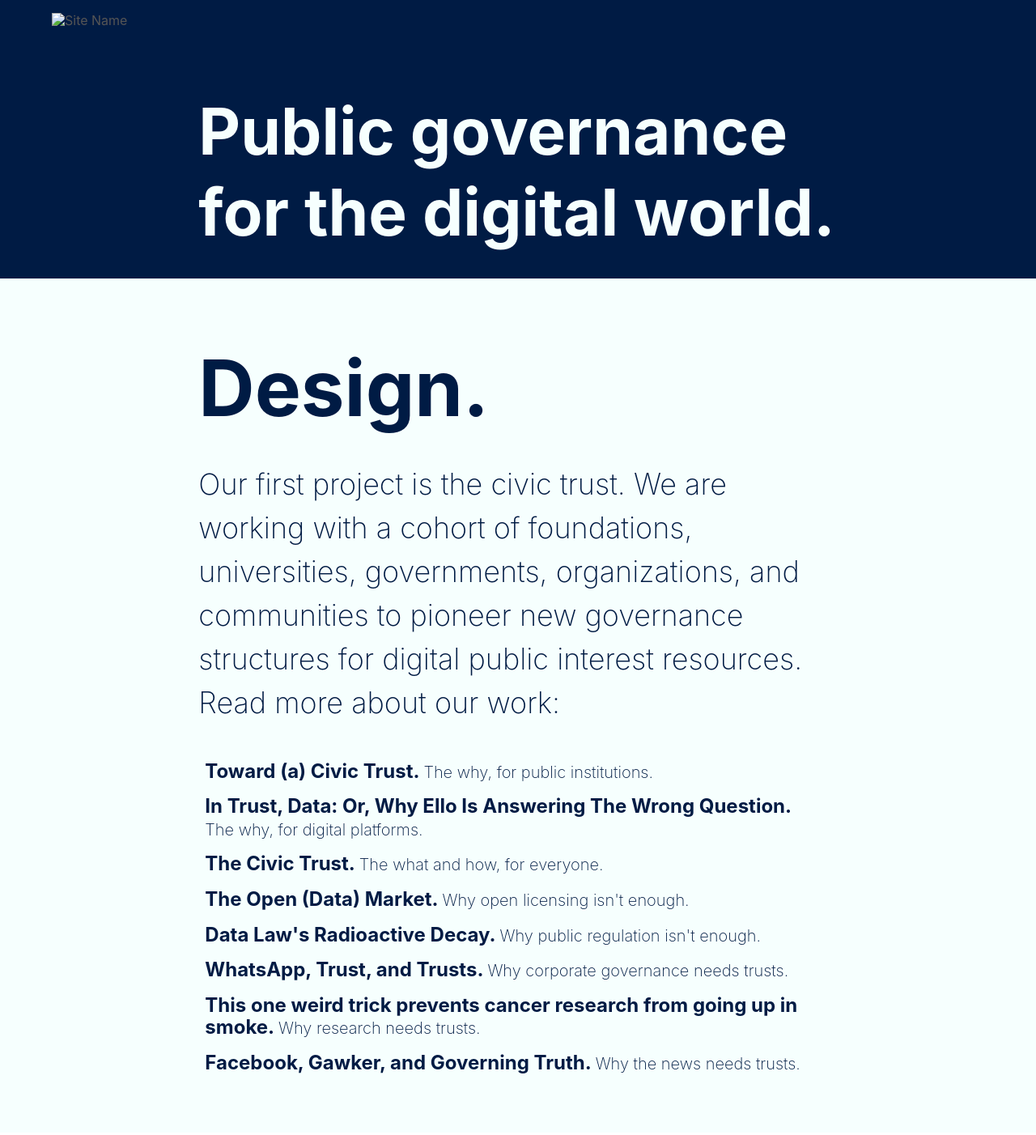
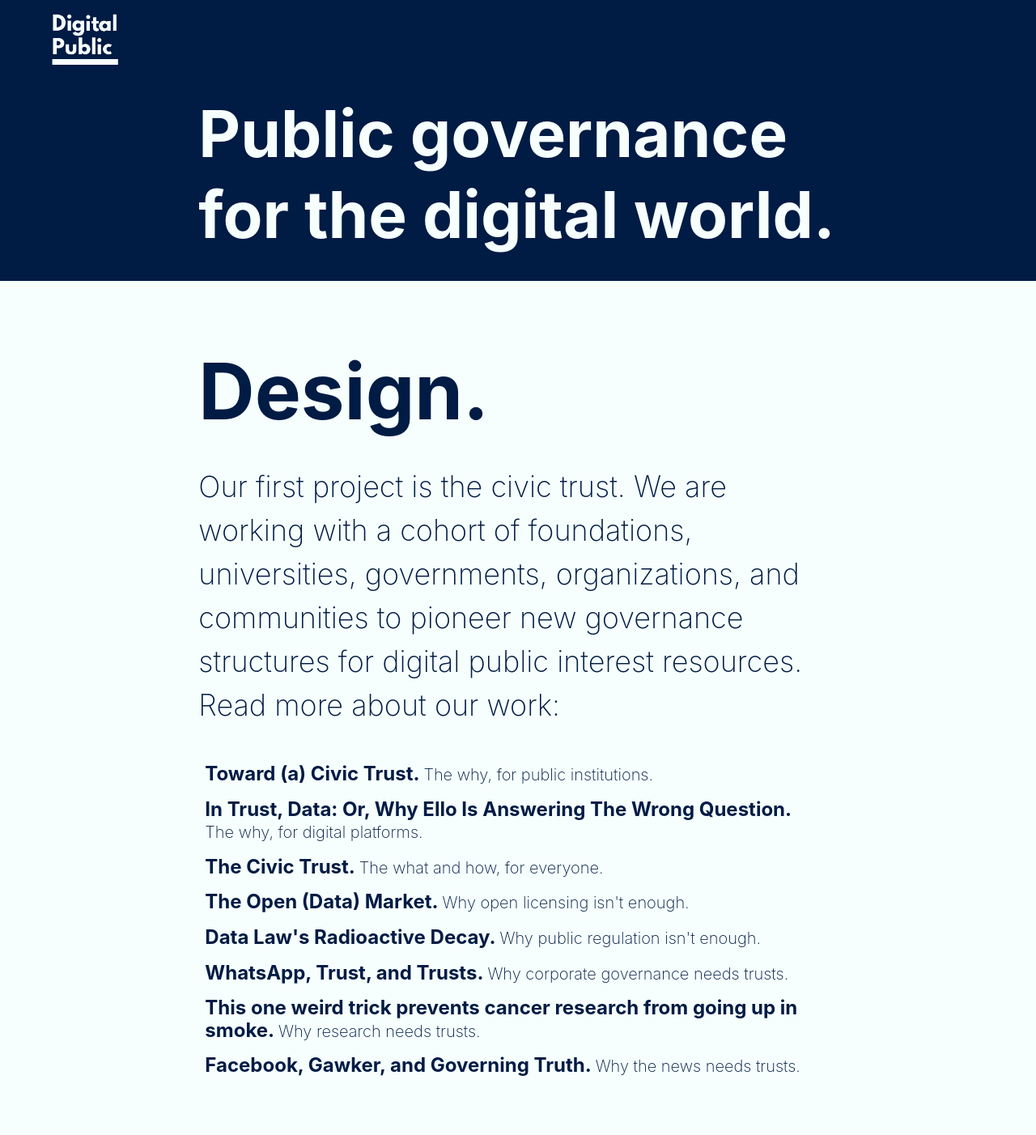
Before and after one commit to digitalpublic/digitalpublic.github.io, a Jekyll site: the page drafts/reading.html, which Jekyll copies as it is, in a window 1280 px wide. Shown: the whole page at 81% size. Built offline with Jekyll 4.4.1, drawn with Linux system fonts in a browser that asks for light colours; nearby versions of some CDN libraries.

Commit message:
Fix Reading List Logo ref

```diff
--- a/drafts/reading.html
+++ b/drafts/reading.html
@@ -10,7 +10,7 @@
 
        <nav class="dt w-100 border-box pa3 ph5-ns">
             <a class="dtc v-mid mid-gray link" title="Home">
-              <img src="images/logo.png" class="dib h3" alt="Site Name">
+              <img src="/images/logo.png" class="dib h3" alt="Site Name">
             </a>
 
       </nav>
```
